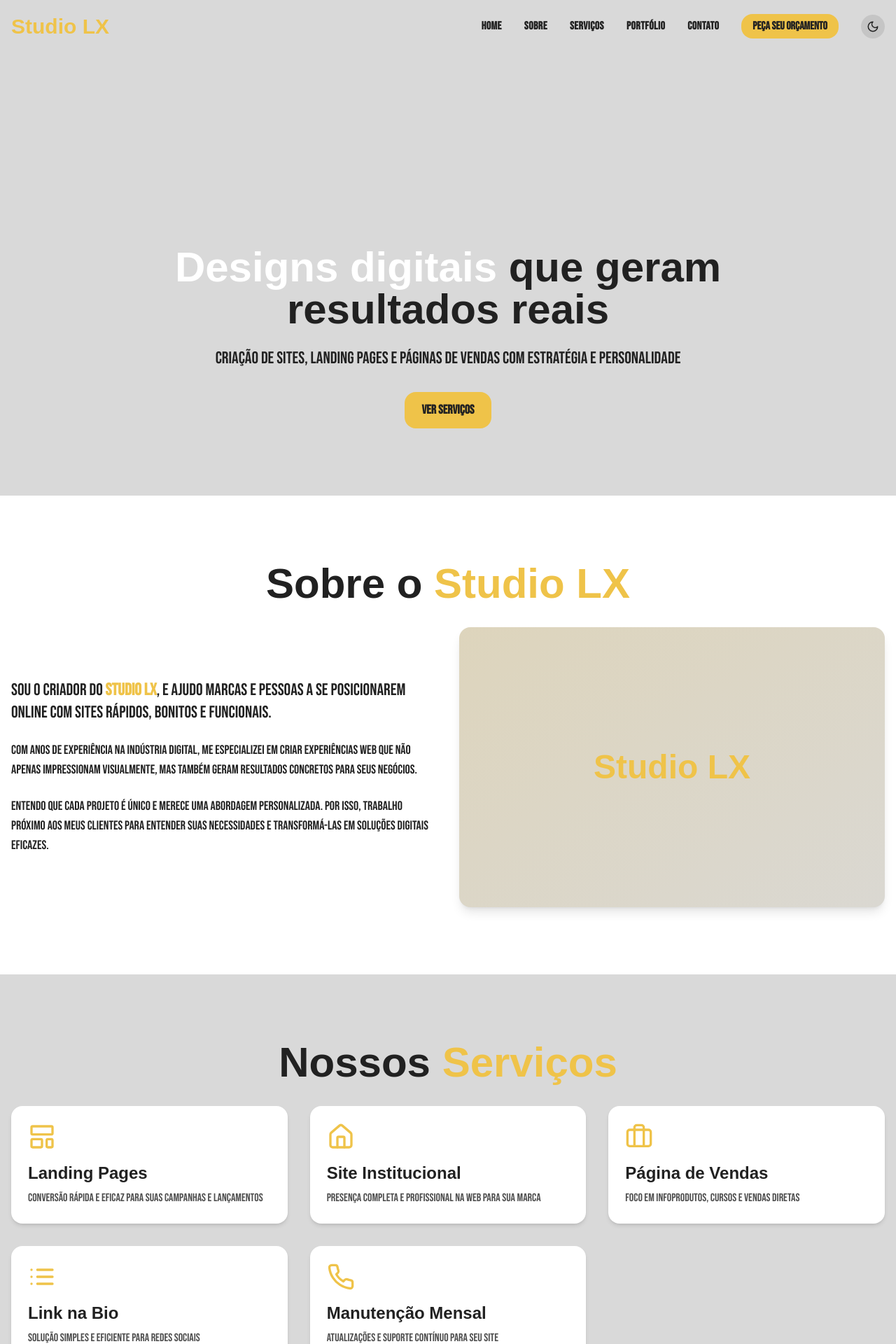
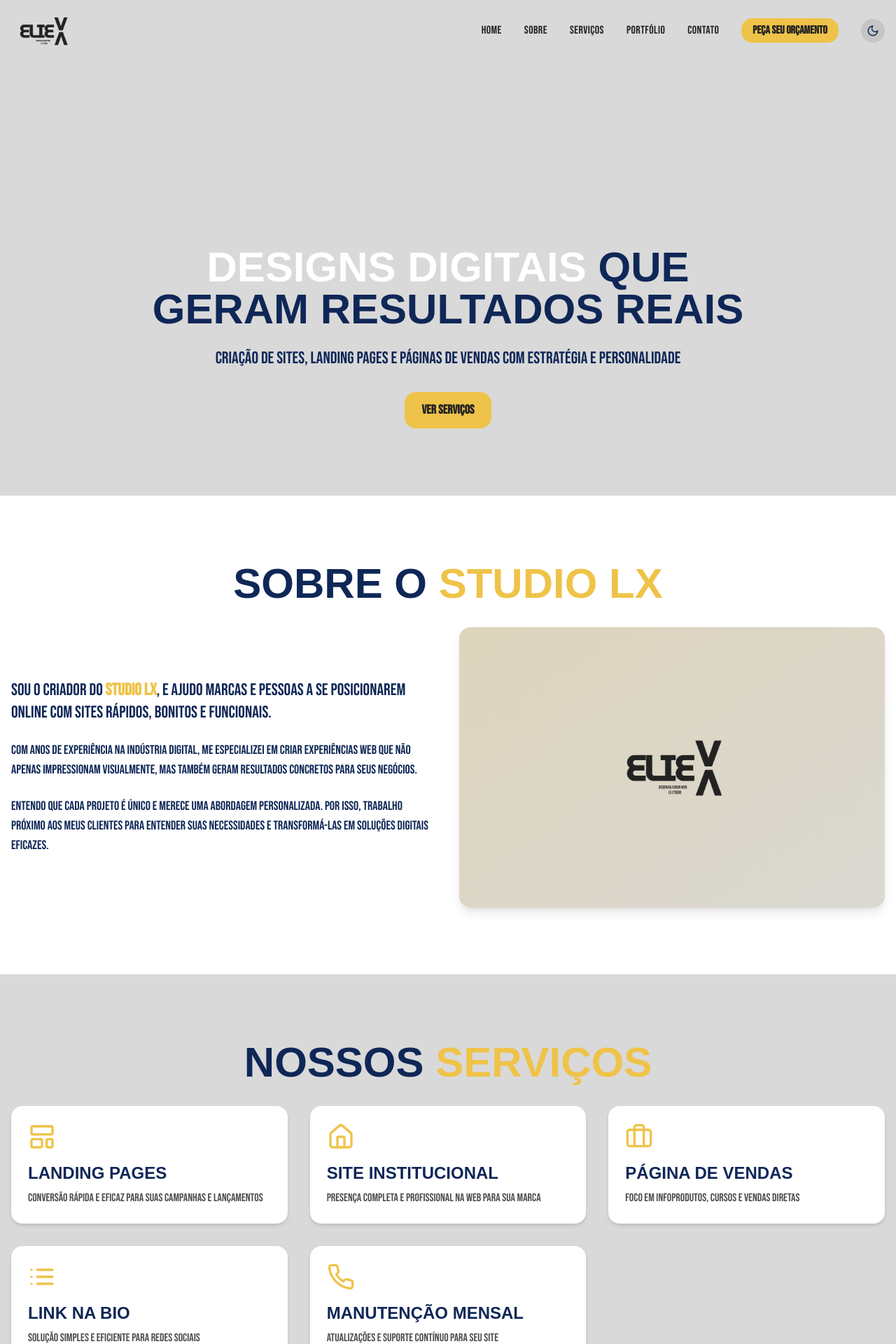
Before and after one commit to lucosvsk10/studiolxdev, a React (Vite) app: page / in a window 1280 px wide. Shown: the top 1920 px of the page at 70% size. Built offline with nearby package versions, Linux system fonts and the light colour scheme; a web font is replaced by a local one.

Commit message:
Refactor: Update text styles and add logo
- Changed text color and font styles based on light/dark mode.
- Added logo to the header and other relevant sections.

```diff
--- a/src/components/About.tsx
+++ b/src/components/About.tsx
@@ -1,8 +1,11 @@
+
 import { useEffect, useRef } from 'react';
+
 const About = () => {
   const titleRef = useRef<HTMLHeadingElement>(null);
   const contentRef = useRef<HTMLDivElement>(null);
   const imageRef = useRef<HTMLDivElement>(null);
+
   useEffect(() => {
     const elements = [titleRef.current, contentRef.current, imageRef.current];
     const observer = new IntersectionObserver(entries => {
@@ -14,49 +17,56 @@ const About = () => {
     }, {
       threshold: 0.1
     });
+
     elements.forEach(el => {
       if (el) {
         el.classList.add('reveal');
         observer.observe(el);
       }
     });
+
     return () => {
       elements.forEach(el => {
         if (el) observer.unobserve(el);
       });
     };
   }, []);
-  return <section id="about" className="py-16 md:py-24 bg-white dark:bg-dark/90">
+
+  return (
+    <section id="about" className="py-16 md:py-24 bg-white dark:bg-dark/90">
       <div className="container mx-auto px-4">
-        <h2 ref={titleRef} className="section-title">Sobre o <span className="text-gold">Studio LX</span></h2>
+        <h2 ref={titleRef} className="section-title">SOBRE O <span className="text-gold">STUDIO LX</span></h2>
 
         <div className="grid grid-cols-1 md:grid-cols-2 gap-8 items-center">
-          <div ref={contentRef} style={{
-          transitionDelay: '200ms'
-        }}>
-            <p className="text-xl md:text-2xl mb-6">
-              Sou o criador do <span className="text-gold font-bold">Studio LX</span>, e ajudo marcas e pessoas a se posicionarem online com sites rápidos, bonitos e funcionais.
+          <div ref={contentRef} style={{transitionDelay: '200ms'}}>
+            <p className="text-xl md:text-2xl mb-6 font-extralight">
+              Sou o criador do <span className="text-gold font-bold">STUDIO LX</span>, e ajudo marcas e pessoas a se posicionarem online com sites rápidos, bonitos e funcionais.
             </p>
-            <p className="text-lg mb-6">
+            <p className="text-lg mb-6 font-extralight">
               Com anos de experiência na indústria digital, me especializei em criar experiências web que não apenas impressionam visualmente, mas também geram resultados concretos para seus negócios.
             </p>
-            <p className="text-lg">
+            <p className="text-lg font-extralight">
               Entendo que cada projeto é único e merece uma abordagem personalizada. Por isso, trabalho próximo aos meus clientes para entender suas necessidades e transformá-las em soluções digitais eficazes.
             </p>
           </div>
 
-          <div ref={imageRef} style={{
-          transitionDelay: '400ms'
-        }} className="rounded-2xl overflow-hidden h-[400px] shadow-lg card-hover bg-light dark:bg-dark/50">
-            {/* Placeholder for designer image */}
+          <div
+            ref={imageRef}
+            style={{transitionDelay: '400ms'}}
+            className="rounded-2xl overflow-hidden h-[400px] shadow-lg card-hover bg-light dark:bg-dark/50"
+          >
             <div className="w-full h-full flex items-center justify-center bg-gradient-to-br from-gold/20 to-gold/5">
-              <span className="text-gold font-museo text-5xl font-bold">
-                Studio LX
-              </span>
+              <img
+                src="/lovable-uploads/3bcecddd-55cf-4630-8314-e45f9987a071.png"
+                alt="Studio LX"
+                className="h-24"
+              />
             </div>
           </div>
         </div>
       </div>
-    </section>;
+    </section>
+  );
 };
+
 export default About;
--- a/src/components/Footer.tsx
+++ b/src/components/Footer.tsx
@@ -7,10 +7,14 @@ const Footer = () => {
       <div className="container mx-auto px-4">
         <div className="grid grid-cols-1 md:grid-cols-3 gap-8 mb-12">
           <div>
-            <h3 className="text-gold font-museo text-2xl font-bold mb-4">
-              Studio LX
-            </h3>
-            <p className="mb-4">
+            <div className="mb-4">
+              <img
+                src="/lovable-uploads/3bcecddd-55cf-4630-8314-e45f9987a071.png"
+                alt="Studio LX"
+                className="h-12 mb-3"
+              />
+            </div>
+            <p className="mb-4 font-extralight">
               Designs digitais que geram resultados reais para o seu negócio.
             </p>
             <div className="flex space-x-4">
@@ -42,29 +46,29 @@ const Footer = () => {
           </div>
 
           <div>
-            <h3 className="font-bold text-xl mb-4">Links</h3>
-            <ul className="space-y-2">
+            <h3 className="font-bold text-xl mb-4 uppercase">Links</h3>
+            <ul className="space-y-2 font-extralight">
               <li>
-                <a href="#home" className="hover:text-gold transition-colors">Home</a>
+                <a href="#home" className="hover:text-gold transition-colors uppercase">Home</a>
               </li>
               <li>
-                <a href="#about" className="hover:text-gold transition-colors">Sobre</a>
+                <a href="#about" className="hover:text-gold transition-colors uppercase">Sobre</a>
               </li>
               <li>
-                <a href="#services" className="hover:text-gold transition-colors">Serviços</a>
+                <a href="#services" className="hover:text-gold transition-colors uppercase">Serviços</a>
               </li>
               <li>
-                <a href="#portfolio" className="hover:text-gold transition-colors">Portfólio</a>
+                <a href="#portfolio" className="hover:text-gold transition-colors uppercase">Portfólio</a>
               </li>
               <li>
-                <a href="#contact" className="hover:text-gold transition-colors">Contato</a>
+                <a href="#contact" className="hover:text-gold transition-colors uppercase">Contato</a>
               </li>
             </ul>
           </div>
 
           <div>
-            <h3 className="font-bold text-xl mb-4">Contato</h3>
-            <div className="space-y-3">
+            <h3 className="font-bold text-xl mb-4 uppercase">Contato</h3>
+            <div className="space-y-3 font-extralight">
               <div className="flex items-center">
                 <Mail size={20} className="text-gold mr-2" />
                 <a href="mailto:contato@studiolx.com.br" className="hover:text-gold transition-colors">
@@ -81,7 +85,7 @@ const Footer = () => {
           </div>
         </div>
 
-        <div className="border-t border-gray-800 pt-6 text-center">
+        <div className="border-t border-gray-800 pt-6 text-center font-extralight">
           <p>Feito com 💻 e propósito por Studio LX</p>
           <p className="text-sm text-gray-500 mt-1">
             © {new Date().getFullYear()} Studio LX. Todos os direitos reservados.
--- a/src/components/Header.tsx
+++ b/src/components/Header.tsx
@@ -32,8 +32,12 @@ const Header = () => {
     <header className={`fixed w-full top-0 z-50 transition-all duration-300 ${isScrolled ? 'bg-light/90 dark:bg-dark/90 backdrop-blur-md py-3' : 'py-5 bg-transparent'}`}>
       <div className="container mx-auto px-4">
         <div className="flex items-center justify-between">
-          <a href="#home" className="text-gold font-museo text-3xl font-bold">
-            Studio LX
+          <a href="#home" className="flex items-center">
+            <img
+              src="/lovable-uploads/3bcecddd-55cf-4630-8314-e45f9987a071.png"
+              alt="Studio LX"
+              className="h-10 md:h-12"
+            />
           </a>
 
           {/* Desktop nav */}
@@ -43,7 +47,7 @@ const Header = () => {
                 <li key={item.name}>
                   <a
                     href={item.href}
-                    className="text-dark dark:text-light hover:text-gold dark:hover:text-gold font-bold tracking-wide transition-colors"
+                    className="text-dark dark:text-light hover:text-gold dark:hover:text-gold font-extralight tracking-wide transition-colors uppercase"
                   >
                     {item.name}
                   </a>
@@ -52,7 +56,7 @@ const Header = () => {
               <li>
                 <a
                   href="#contact"
-                  className="bg-gold text-dark font-bold py-2 px-4 rounded-lg transition-all hover:bg-gold/80 hover:-translate-y-1"
+                  className="bg-gold text-dark font-bold py-2 px-4 rounded-lg transition-all hover:bg-gold/80 hover:-translate-y-1 uppercase"
                 >
                   Peça seu orçamento
                 </a>
@@ -85,7 +89,7 @@ const Header = () => {
               <li key={item.name}>
                 <a
                   href={item.href}
-                  className="text-dark dark:text-light block py-2 text-lg"
+                  className="text-dark dark:text-light block py-2 text-lg font-extralight uppercase"
                   onClick={() => setMobileMenuOpen(false)}
                 >
                   {item.name}
@@ -95,7 +99,7 @@ const Header = () => {
             <li>
               <a
                 href="#contact"
-                className="bg-gold text-dark font-bold py-2 px-4 rounded-lg block text-center"
+                className="bg-gold text-dark font-bold py-2 px-4 rounded-lg block text-center uppercase"
                 onClick={() => setMobileMenuOpen(false)}
               >
                 Peça seu orçamento
--- a/src/components/Hero.tsx
+++ b/src/components/Hero.tsx
@@ -1,8 +1,11 @@
+
 import { useEffect, useRef } from 'react';
+
 const Hero = () => {
   const headlineRef = useRef<HTMLHeadingElement>(null);
   const subheadlineRef = useRef<HTMLParagraphElement>(null);
   const buttonRef = useRef<HTMLAnchorElement>(null);
+
   useEffect(() => {
     const elements = [headlineRef.current, subheadlineRef.current, buttonRef.current];
     const observer = new IntersectionObserver(entries => {
@@ -14,38 +17,51 @@ const Hero = () => {
     }, {
       threshold: 0.1
     });
+
     elements.forEach(el => {
       if (el) {
         el.classList.add('reveal');
         observer.observe(el);
       }
     });
+
     return () => {
       elements.forEach(el => {
         if (el) observer.unobserve(el);
       });
     };
   }, []);
-  return <section id="home" className="pt-32 pb-16 md:pt-40 md:pb-24 bg-light dark:bg-dark">
+
+  return (
+    <section id="home" className="pt-32 pb-16 md:pt-40 md:pb-24 bg-light dark:bg-dark">
       <div className="container mx-auto px-4">
         <div className="flex flex-col items-center justify-center text-center max-w-4xl mx-auto">
-          <h1 ref={headlineRef} style={{
-          transitionDelay: '100ms'
-        }} className="text-4xl md:text-5xl lg:text-6xl font-bold mb-6">
-            <span className="text-white">Designs digitais</span> que geram resultados reais
+          <h1
+            ref={headlineRef}
+            style={{transitionDelay: '100ms'}}
+            className="text-4xl md:text-5xl lg:text-6xl font-bold mb-6 uppercase"
+          >
+            <span className="text-white dark:text-white">Designs digitais</span> que geram resultados reais
           </h1>
-          <p ref={subheadlineRef} className="text-xl md:text-2xl mb-8 max-w-2xl" style={{
-          transitionDelay: '300ms'
-        }}>
+          <p
+            ref={subheadlineRef}
+            className="text-xl md:text-2xl mb-8 max-w-2xl font-extralight"
+            style={{transitionDelay: '300ms'}}
+          >
             Criação de sites, landing pages e páginas de vendas com estratégia e personalidade
           </p>
-          <a ref={buttonRef} href="#services" className="btn-primary text-lg" style={{
-          transitionDelay: '500ms'
-        }}>
+          <a
+            ref={buttonRef}
+            href="#services"
+            className="btn-primary text-lg uppercase"
+            style={{transitionDelay: '500ms'}}
+          >
             Ver serviços
           </a>
         </div>
       </div>
-    </section>;
+    </section>
+  );
 };
+
 export default Hero;
--- a/src/components/Portfolio.tsx
+++ b/src/components/Portfolio.tsx
@@ -52,37 +52,37 @@ const Portfolio = () => {
 
   const projects = [
     {
-      title: 'Lumina',
+      title: 'LUMINA',
       type: 'Landing Page',
       description: 'Página de destino para estúdio de fotografia',
       bg: 'from-blue-400/20 to-purple-400/20'
     },
     {
-      title: 'EcoVida',
+      title: 'ECOVIDA',
       type: 'Site Institucional',
       description: 'Site completo para empresa de produtos sustentáveis',
       bg: 'from-green-400/20 to-teal-400/20'
     },
     {
-      title: 'MentorPro',
+      title: 'MENTORPRO',
       type: 'Página de Vendas',
       description: 'Página de vendas para curso online de mentoria',
       bg: 'from-orange-400/20 to-amber-400/20'
     },
     {
-      title: 'ArquiTex',
+      title: 'ARCHITEX',
       type: 'Site Institucional',
       description: 'Site para escritório de arquitetura premium',
       bg: 'from-gray-400/20 to-gray-600/20'
     },
     {
-      title: 'FitLife',
+      title: 'FITLIFE',
       type: 'Link na Bio',
       description: 'Página para personal trainer com links para serviços',
       bg: 'from-red-400/20 to-orange-400/20'
     },
     {
-      title: 'DigiArt',
+      title: 'DIGIART',
       type: 'Portfolio',
       description: 'Portfólio para artista digital com galeria',
       bg: 'from-purple-400/20 to-pink-400/20'
@@ -93,7 +93,7 @@ const Portfolio = () => {
     <section id="portfolio" className="py-16 md:py-24 bg-white dark:bg-dark/90">
       <div className="container mx-auto px-4">
         <h2 ref={titleRef} className="section-title">
-          <span className="text-gold">Portfólio</span> de Projetos
+          <span className="text-gold">PORTFÓLIO</span> DE PROJETOS
         </h2>
 
         <div ref={gridRef} className="grid grid-cols-1 md:grid-cols-2 lg:grid-cols-3 gap-8">
@@ -104,7 +104,7 @@ const Portfolio = () => {
             >
               {/* Project image placeholder */}
               <div className={`h-48 bg-gradient-to-br ${project.bg} flex items-center justify-center`}>
-                <span className="font-museo text-3xl font-bold text-dark/70 dark:text-light/70">
+                <span className="font-museo text-3xl font-bold text-dark/70 dark:text-light/70 uppercase">
                   {project.title}
                 </span>
               </div>
@@ -112,12 +112,12 @@ const Portfolio = () => {
               {/* Project details */}
               <div className="p-6">
                 <div className="flex justify-between items-center mb-2">
-                  <h3 className="text-xl font-bold">{project.title}</h3>
-                  <span className="text-sm bg-gold/20 text-gold px-2 py-1 rounded-full">
+                  <h3 className="text-xl font-bold uppercase">{project.title}</h3>
+                  <span className="text-sm bg-gold/20 text-gold px-2 py-1 rounded-full uppercase">
                     {project.type}
                   </span>
                 </div>
-                <p className="text-dark/80 dark:text-light/80">
+                <p className="text-dark/80 dark:text-light/80 font-extralight">
                   {project.description}
                 </p>
               </div>
--- a/src/components/Services.tsx
+++ b/src/components/Services.tsx
@@ -54,27 +54,27 @@ const Services = () => {
   const services = [
     {
       icon: <LayoutTemplate size={40} className="text-gold" />,
-      title: 'Landing Pages',
+      title: 'LANDING PAGES',
       description: 'Conversão rápida e eficaz para suas campanhas e lançamentos'
     },
     {
       icon: <Home size={40} className="text-gold" />,
-      title: 'Site Institucional',
+      title: 'SITE INSTITUCIONAL',
       description: 'Presença completa e profissional na web para sua marca'
     },
     {
       icon: <Briefcase size={40} className="text-gold" />,
-      title: 'Página de Vendas',
+      title: 'PÁGINA DE VENDAS',
       description: 'Foco em infoprodutos, cursos e vendas diretas'
     },
     {
       icon: <List size={40} className="text-gold" />,
-      title: 'Link na Bio',
+      title: 'LINK NA BIO',
       description: 'Solução simples e eficiente para redes sociais'
     },
     {
       icon: <Phone size={40} className="text-gold" />,
-      title: 'Manutenção Mensal',
+      title: 'MANUTENÇÃO MENSAL',
       description: 'Atualizações e suporte contínuo para seu site'
     }
   ];
@@ -82,7 +82,7 @@ const Services = () => {
   return (
     <section id="services" className="py-16 md:py-24 bg-light dark:bg-dark">
       <div className="container mx-auto px-4">
-        <h2 ref={titleRef} className="section-title">Nossos <span className="text-gold">Serviços</span></h2>
+        <h2 ref={titleRef} className="section-title">NOSSOS <span className="text-gold">SERVIÇOS</span></h2>
 
         <div ref={cardsRef} className="grid grid-cols-1 md:grid-cols-2 lg:grid-cols-3 gap-8">
           {services.map((service, index) => (
@@ -91,8 +91,8 @@ const Services = () => {
               className="service-card bg-white dark:bg-dark/80 p-6 rounded-2xl shadow-md card-hover"
             >
               <div className="mb-4">{service.icon}</div>
-              <h3 className="text-2xl font-bold mb-2">{service.title}</h3>
-              <p className="text-dark/80 dark:text-light/80">{service.description}</p>
+              <h3 className="text-2xl font-bold mb-2 uppercase">{service.title}</h3>
+              <p className="text-dark/80 dark:text-light/80 font-extralight">{service.description}</p>
             </div>
           ))}
         </div>
--- a/src/components/Testimonials.tsx
+++ b/src/components/Testimonials.tsx
@@ -71,7 +71,7 @@ const Testimonials = () => {
   return (
     <section id="testimonials" className="py-16 md:py-24 bg-light dark:bg-dark">
       <div className="container mx-auto px-4">
-        <h2 ref={titleRef} className="section-title">O que nossos <span className="text-gold">clientes dizem</span></h2>
+        <h2 ref={titleRef} className="section-title">O QUE NOSSOS <span className="text-gold">CLIENTES DIZEM</span></h2>
 
         <div ref={testimonialsRef} className="grid grid-cols-1 md:grid-cols-3 gap-8">
           {testimonials.map((testimonial, index) => (
@@ -82,21 +82,21 @@ const Testimonials = () => {
               {/* Quotation mark */}
               <div className="absolute top-4 right-4 text-6xl text-gold/20 font-serif">"</div>
 
-              <p className="mb-6 text-lg relative z-10">
+              <p className="mb-6 text-lg relative z-10 font-extralight">
                 {testimonial.text}
               </p>
 
               <div className="border-t border-gray-200 dark:border-gray-700 pt-4 flex items-center">
                 {/* Avatar placeholder */}
                 <div className="w-10 h-10 rounded-full bg-gold mr-3 flex items-center justify-center">
-                  <span className="text-dark font-bold">
+                  <span className="text-dark font-bold uppercase">
                     {testimonial.author[0]}
                   </span>
                 </div>
 
                 <div>
-                  <p className="font-bold">{testimonial.author}</p>
-                  <p className="text-dark/60 dark:text-light/60 text-sm">{testimonial.role}</p>
+                  <p className="font-bold uppercase">{testimonial.author}</p>
+                  <p className="text-dark/60 dark:text-light/60 text-sm font-extralight">{testimonial.role}</p>
                 </div>
               </div>
             </div>
--- a/src/index.css
+++ b/src/index.css
@@ -6,25 +6,25 @@
 @layer base {
   :root {
     --background: 0 0% 85%;
-    --foreground: 0 0% 13%;
+    --foreground: 220 70% 20%; /* navy-dark for light mode */
 
     --card: 0 0% 100%;
-    --card-foreground: 0 0% 13%;
+    --card-foreground: 220 70% 20%;
 
     --popover: 0 0% 100%;
-    --popover-foreground: 0 0% 13%;
+    --popover-foreground: 220 70% 20%;
 
     --primary: 45 85% 61%;
-    --primary-foreground: 0 0% 13%;
+    --primary-foreground: 220 70% 20%;
 
     --secondary: 0 0% 96%;
-    --secondary-foreground: 0 0% 13%;
+    --secondary-foreground: 220 70% 20%;
 
     --muted: 0 0% 96%;
     --muted-foreground: 0 0% 45%;
 
     --accent: 45 85% 61%;
-    --accent-foreground: 0 0% 13%;
+    --accent-foreground: 220 70% 20%;
 
     --destructive: 0 84.2% 60.2%;
     --destructive-foreground: 0 0% 98%;
@@ -38,7 +38,7 @@
 
   .dark {
     --background: 0 0% 13%;
-    --foreground: 0 0% 98%;
+    --foreground: 0 0% 98%; /* white for dark mode */
 
     --card: 0 0% 18%;
     --card-foreground: 0 0% 98%;
@@ -73,11 +73,11 @@
   }
 
   body {
-    @apply bg-background text-foreground font-bebas;
+    @apply bg-background text-foreground font-bebas font-extralight;
   }
 
   h1, h2, h3, h4, h5, h6 {
-    @apply font-museo font-bold;
+    @apply font-museo font-bold uppercase;
   }
 
   section {
@@ -95,7 +95,7 @@
   }
 
   .section-title {
-    @apply text-4xl md:text-5xl lg:text-6xl mb-8 text-center;
+    @apply text-4xl md:text-5xl lg:text-6xl mb-8 text-center uppercase;
   }
 
   .reveal {
--- a/tailwind.config.ts
+++ b/tailwind.config.ts
@@ -66,6 +66,7 @@ export default {
 				gold: '#efc349',
 				dark: '#222222',
 				light: '#d9d9d9',
+				'navy-dark': '#1a365d', // Added navy-dark color
 			},
 			fontFamily: {
 				'museo': ['Museo Moderno', 'sans-serif'],
```
Also changed, not shown: src/components/ContactForm.tsx (+10 -10 lines), public/lovable-uploads/3bcecddd-55cf-4630-8314-e45f9987a071.png (added).
